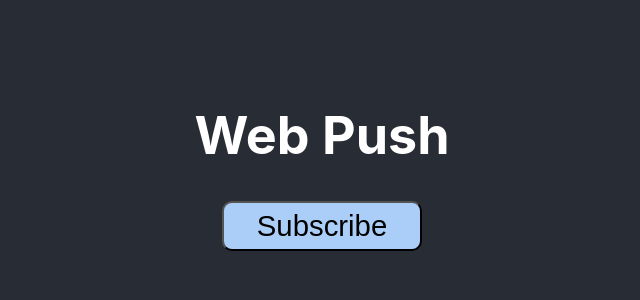
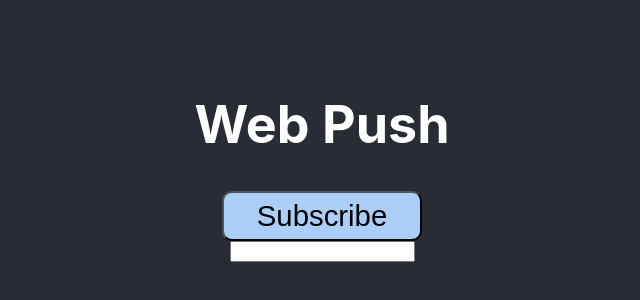
Before and after one commit to 01ajay/pw, a React (Create React App) app: page / in a window 1280 px wide. Shown: the part 240-540 px from the top of the page, without its empty margins (318-958 px from the left). Built offline with nearby package versions, Linux system fonts and the light colour scheme.

Commit message:
set state added

```diff
--- a/src/App.js
+++ b/src/App.js
@@ -1,7 +1,10 @@
 import logo from './logo.svg';
 import './App.css';
+import { useState } from 'react';
 
 function App() {
+
+  const [data,setData]=useState("");
 
   const subscribe = async ()=>{
    let sw = await navigator.serviceWorker.ready;
@@ -12,7 +15,9 @@ function App() {
    })
 
    console.log(JSON.stringify(push));
-   alert(JSON.stringify(push));
+
+
+   setData(JSON.stringify(push));
 
   };
 
@@ -33,6 +38,9 @@ function App() {
 
       }}
       onClick={subscribe}>Subscribe</button>
+    <input type={"text"} width={"200px"}
+    value={data}
+    ></input>
       </header>
     </div>
   );
```
